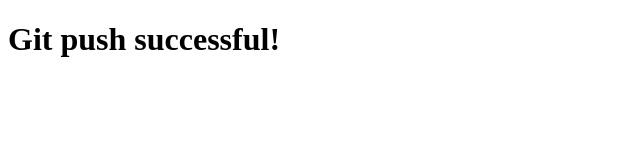
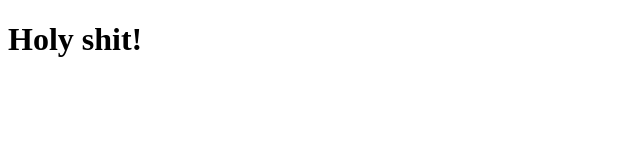
Before and after one commit to joshcummingsdesign/docker-test, a plain HTML site: page src/index.html in a window 1280 px wide. Shown: the whole page, without its empty margins (0-640 px from the left). Drawn offline with Linux system fonts and the light colour scheme.

Commit message:
updated message

```diff
--- a/src/index.html
+++ b/src/index.html
@@ -5,6 +5,6 @@
     <title>Docker Test</title>
   </head>
   <body>
-    <h1>Git push successful!</h1>
+    <h1>Holy shit!</h1>
   </body>
 </html>
```
